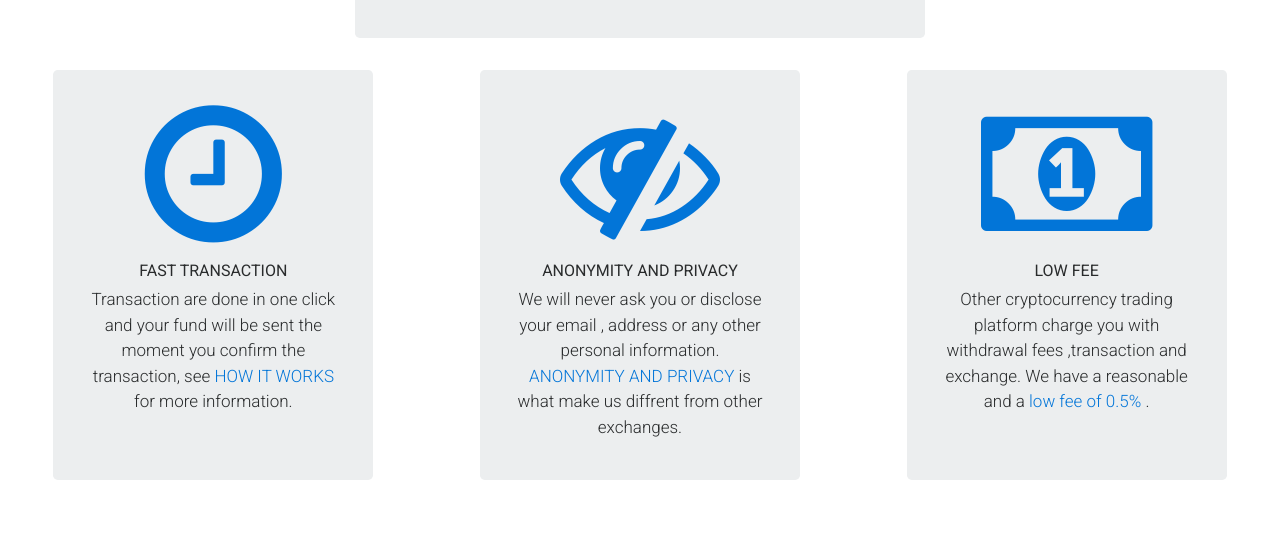
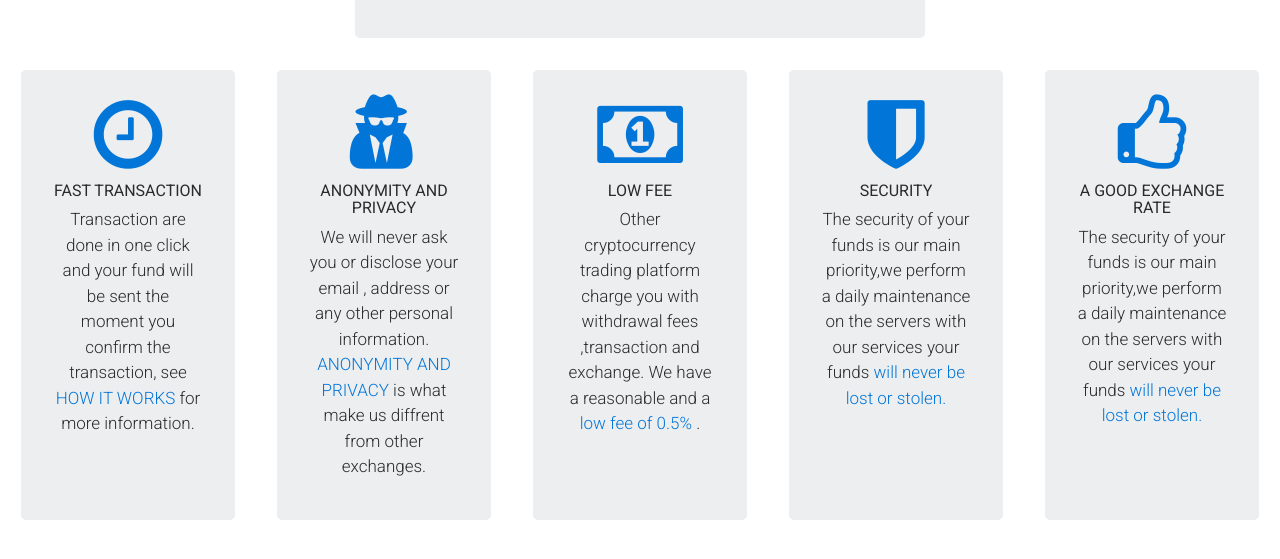
Before and after one commit to CharifAbdeslam/Exchanger, a React (Create React App) app: page / in a window 1280 px wide. Shown: the part 855-1414 px from the top of the page. Before the commit the page ends 1393 px from the top, so only its background shows below. Built offline with nearby package versions, Linux system fonts and the light colour scheme; no server answers.

Commit message:
Footer update

```diff
--- a/src/Component/Footer.js
+++ b/src/Component/Footer.js
@@ -16,30 +16,44 @@ class Footer extends Component {
         </div>
         <div className="container-fluid">
           <div className="row justify-content-around">
-            <div className="col-md-3 jumbotron text-center ftheaders bg-light">
+            <div className="col-md-2 jumbotron text-center ftheaders bg-light">
               <h1>
-                <i className="fa fa-clock-o fa-4x text-primary" aria-hidden="true"></i>
+                <i className="fa fa-clock-o fa-2x text-primary" aria-hidden="true"></i>
               </h1>
               <h6>FAST TRANSACTION</h6>
               <p className="lead">Transaction are done in one click and your fund will be sent the moment you confirm the transaction, see
                 <span className="text-primary"> HOW IT WORKS </span>
                 for more information.</p>
             </div>
-            <div className="col-md-3 jumbotron text-center ftheaders bg-light">
+            <div className="col-md-2 jumbotron text-center ftheaders bg-light">
               <h1>
-                <i className="fa fa-eye-slash fa-4x text-primary" aria-hidden="true"></i>
+                <i className="fa fa-user-secret fa-2x text-primary" aria-hidden="true"></i>
               </h1>
               <h6>ANONYMITY AND PRIVACY</h6>
               <p className="lead">We will never ask you or disclose your email , address or any other personal information.
                 <span className="text-primary"> ANONYMITY AND PRIVACY </span>
                 is what make us diffrent from other exchanges.</p>
             </div>
-            <div className="col-md-3 jumbotron text-center ftheaders bg-light">
+            <div className="col-md-2 jumbotron text-center ftheaders bg-light">
               <h1>
-                <i className="fa fa-money fa-4x text-primary" aria-hidden="true"></i>
+                <i className="fa fa-money fa-2x text-primary" aria-hidden="true"></i>
               </h1>
               <h6>LOW FEE</h6>
               <p className="lead">Other cryptocurrency trading platform charge you with withdrawal fees ,transaction and exchange. We have a reasonable and a <span className="text-primary"> low fee of 0.5% </span>.</p>
+            </div>
+            <div className="col-md-2 jumbotron text-center ftheaders bg-light">
+              <h1>
+                <i className="fa fa-shield fa-2x text-primary" aria-hidden="true"></i>
+              </h1>
+              <h6>SECURITY</h6>
+              <p className="lead">The security of your funds is our main priority,we perform a daily maintenance on the servers with our services your funds <span className="text-primary"> will never be lost or stolen. </span></p>
+            </div>
+            <div className="col-md-2 jumbotron text-center ftheaders bg-light">
+              <h1>
+                <i className="fa  fa-thumbs-o-up fa-2x text-primary" aria-hidden="true"></i>
+              </h1>
+              <h6>A GOOD EXCHANGE RATE</h6>
+              <p className="lead">The security of your funds is our main priority,we perform a daily maintenance on the servers with our services your funds <span className="text-primary"> will never be lost or stolen. </span></p>
             </div>
           </div>
         </div>
--- a/src/index.css
+++ b/src/index.css
@@ -165,9 +165,10 @@ font-weight: bold;
 
 .crypto_wrapper{
   margin-top: 1.8%;
+  animation-timing-function: linear;
   transform: translateX(0px);
   animation-name: cryptoPrice;
-  animation-duration: 27s;
+  animation-duration: 55s;
   animation-iteration-count: infinite;
 }
 .crlist_Wrapper{
```
Also changed, not shown: src/Component/App.js (+2 -7 lines).
